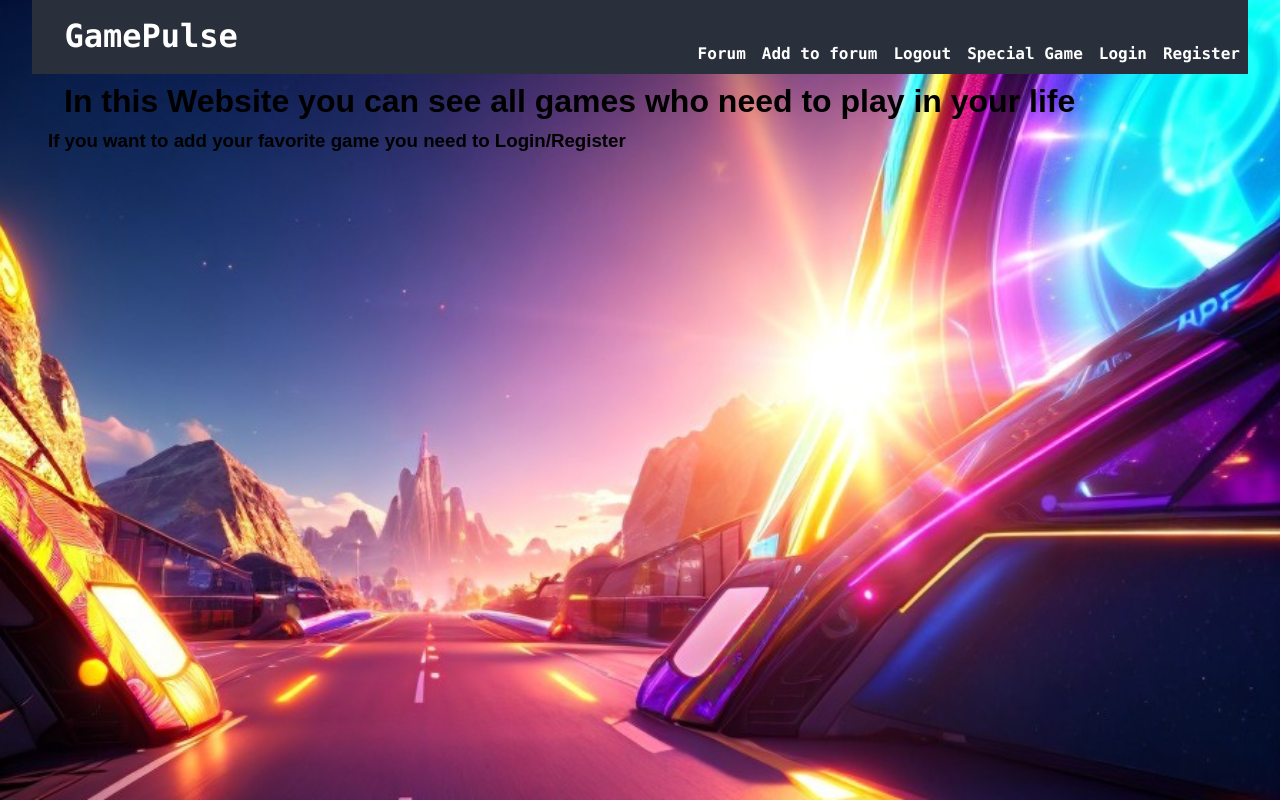
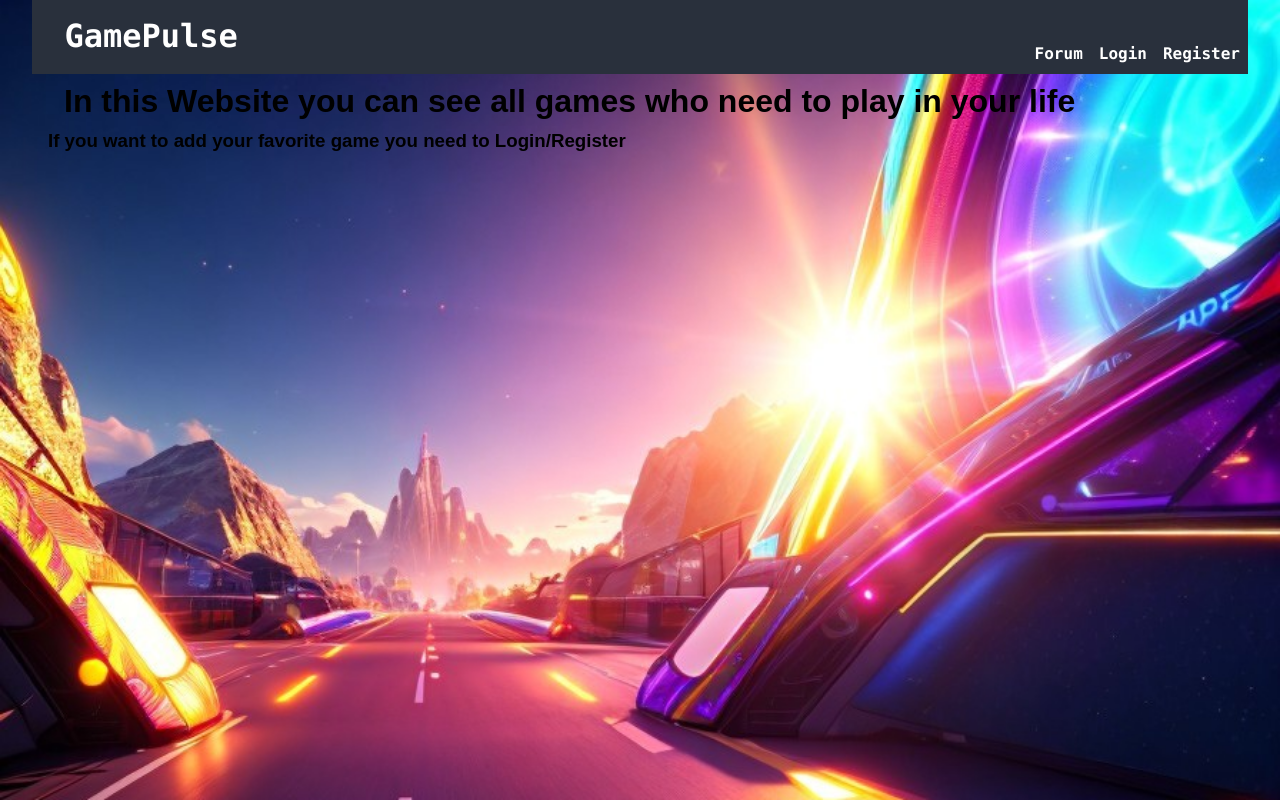
Before and after one commit to TodorMalchov/Game-Site, a React (Vite) app in the folder client/: page / in a window 1280 px wide. Built offline with nearby package versions, Linux system fonts and the light colour scheme.

Commit message:
create dynamic nav bar

```diff
--- a/client/src/components/header/Header.jsx
+++ b/client/src/components/header/Header.jsx
@@ -1,19 +1,30 @@
+import { useContext } from "react"
 import { Link } from "react-router-dom"
+import AuthContext from "../../contexts/authContext"
+
 export default function Header(){
+    const {
+        isAuthenticated
+    } = useContext(AuthContext)
+
     return (
         <header>
             <h1><Link className="home" to="/">GamePulse</Link></h1>
             <nav>
                 <Link to="/forum">Forum</Link>
-                <div id="user">
+                {isAuthenticated &&(
+                    <div id="user">
                     <Link to="/create">Add to forum</Link>
                     <Link to="#">Logout</Link>
                     <Link to="#">Special Game</Link>
                 </div>
-                <div id="guest">
+                )}
+                {!isAuthenticated &&(
+                    <div id="guest">
                     <Link to="/login">Login</Link>
                     <Link to="/register">Register</Link>
                 </div>
+                )}
             </nav>
         </header>
     )}
```
